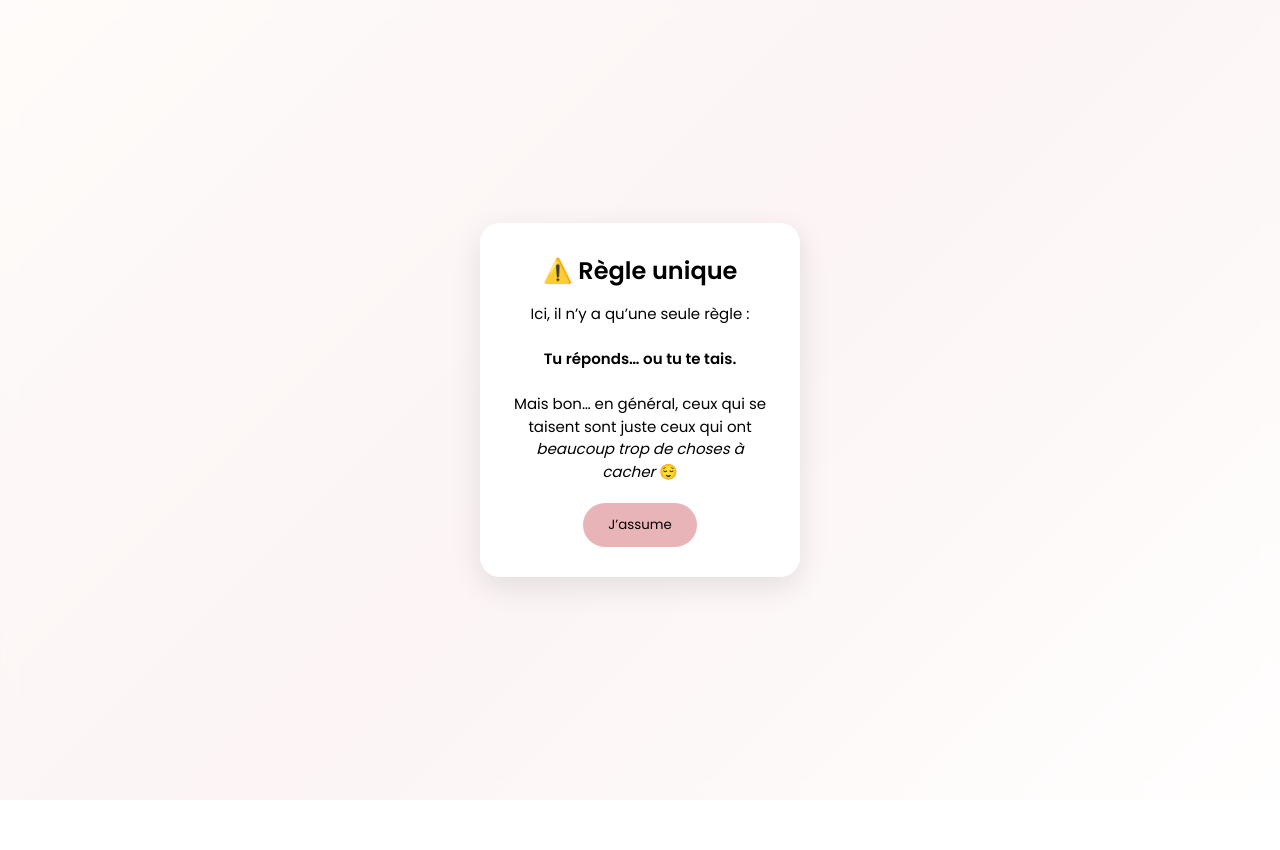
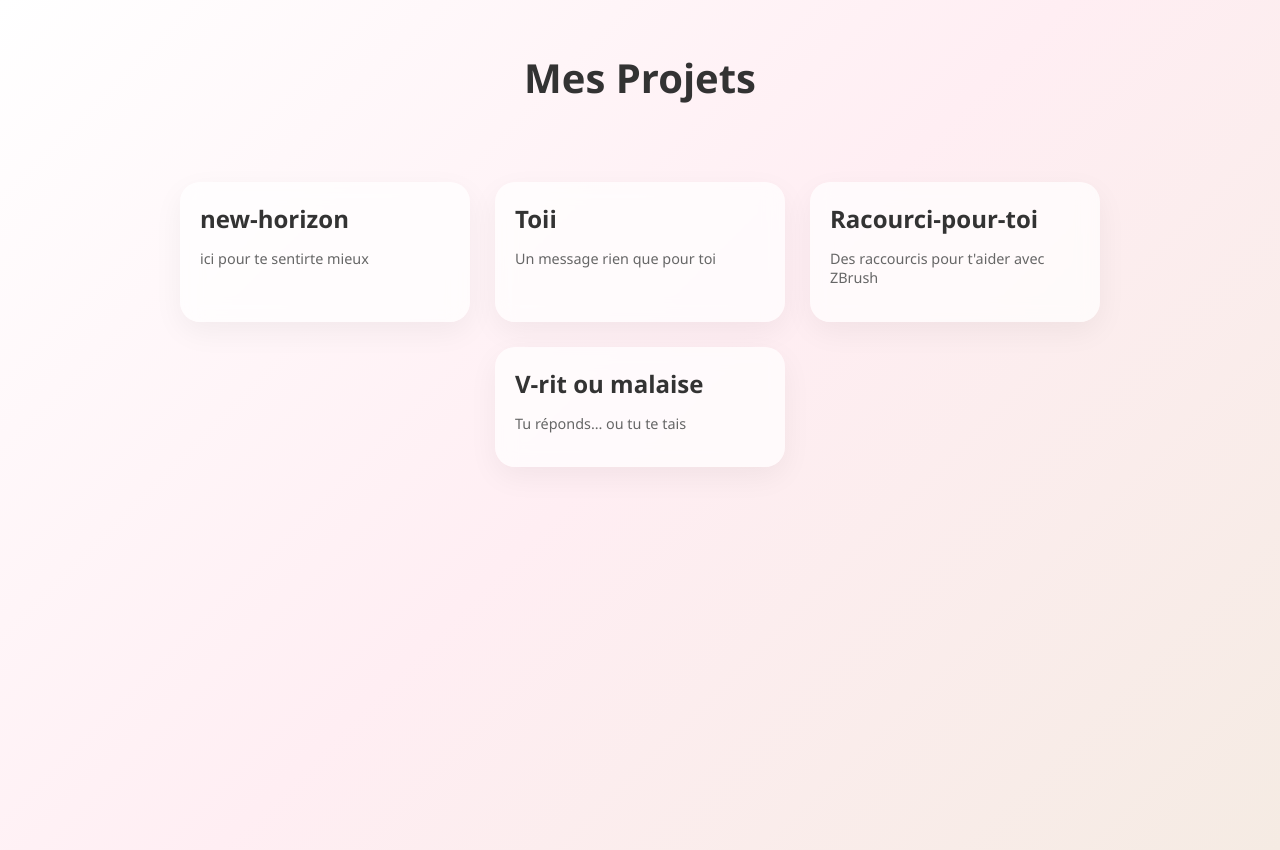
Before and after one commit to MohamedVanWichelen/Pour-Sofia, a plain HTML site: page index.html in a window 1280 px wide. Before the commit the page ends 800 px from the top, so only its background shows below. Drawn offline with Linux system fonts and the light colour scheme.

Commit message:
Add files via upload

```diff
--- a/index.html
+++ b/index.html
@@ -1,203 +1,114 @@
 <!DOCTYPE html>
 <html lang="fr">
+
 <head>
-<meta charset="UTF-8">
-<meta name="viewport" content="width=device-width, initial-scale=1.0">
-<title>Vérité ou malaise</title>
-<link href="https://fonts.googleapis.com/css2?family=Poppins:wght@300;400;600&display=swap" rel="stylesheet">
+    <meta charset="UTF-8">
+    <title>Mes Projets</title>
+    <link rel="stylesheet" href="style.css">
+</head>
 <style>
-*{margin:0;padding:0;box-sizing:border-box;font-family:'Poppins',sans-serif}
-body{
-  height:100vh;
-  display:flex;
-  justify-content:center;
-  align-items:center;
-  background:linear-gradient(135deg,#F5E6DA,#E8B4B8,#FFF9F5);
-}
-.app{
-  width:100%;
-  height:100vh;
-  display:flex;
-  flex-direction:column;
-  justify-content:center;
-  align-items:center;
-  text-align:center;
-  padding:20px;
-}
-h1{font-size:30px;margin-bottom:40px;font-weight:600}
+    body {
+        margin: 0;
+        font-family: "Segoe UI", sans-serif;
 
-/* INTRO OVERLAY */
-.overlay{
-  position:fixed;
-  top:0;left:0;
-  width:100%;height:100%;
-  background:rgba(255,255,255,0.85);
-  backdrop-filter:blur(8px);
-  display:flex;
-  justify-content:center;
-  align-items:center;
-  z-index:10;
-}
-.modal{
-  background:white;
-  padding:30px;
-  border-radius:20px;
-  max-width:320px;
-  box-shadow:0 10px 30px rgba(0,0,0,0.1);
-  text-align:center;
-}
-.modal h2{margin-bottom:15px}
-.modal p{font-size:15px;line-height:1.5;margin-bottom:20px}
-.modal button{
-  background:#E8B4B8;
-  border:none;
-  padding:12px 25px;
-  border-radius:25px;
-  cursor:pointer;
-}
+        background: linear-gradient(135deg,
+                #ffffff,
+                #ffeef3,
+                #f5ebe3);
 
-.loader{
-  width:90px;height:90px;border-radius:50%;
-  border:6px solid rgba(255,255,255,0.6);
-  border-top:6px solid #E8B4B8;
-  animation:spin 1s linear infinite;
-  opacity:0;
-}
-.loader.active{opacity:1}
-@keyframes spin{from{transform:rotate(0)}to{transform:rotate(360deg)}}
+        min-height: 100vh;
+    }
 
-button.main{
-  margin-top:30px;
-  background:#E8B4B8;
-  border:none;
-  padding:15px 30px;
-  border-radius:30px;
-  font-size:16px;
-  cursor:pointer;
-}
+    .title {
+        text-align: center;
+        margin-top: 50px;
+        font-size: 2.5rem;
+        color: #333;
+    }
 
-.card{
-  margin-top:40px;
-  padding:25px;
-  border-radius:20px;
-  background:rgba(255,255,255,0.6);
-  backdrop-filter:blur(10px);
-  box-shadow:0 10px 30px rgba(0,0,0,0.1);
-  max-width:320px;
-  opacity:0;
-  transform:translateY(20px) scale(0.95);
-  transition:all 0.5s ease;
-}
-.card.show{opacity:1;transform:translateY(0) scale(1)}
-.card p{font-size:18px;line-height:1.5}
+    .projects {
+        display: flex;
+        flex-wrap: wrap;
+        justify-content: center;
+        gap: 25px;
+        padding: 50px;
+    }
+
+    .card {
+        width: 250px;
+        padding: 20px;
+        border-radius: 20px;
+
+        background: rgba(255, 255, 255, 0.7);
+        backdrop-filter: blur(10px);
+
+        text-decoration: none;
+        color: #333;
+
+        box-shadow: 0 10px 30px rgba(0, 0, 0, 0.05);
+
+        transition: all 0.3s ease;
+    }
+
+    .card:hover {
+        transform: translateY(-5px) scale(1.02);
+        box-shadow: 0 20px 40px rgba(0, 0, 0, 0.08);
+    }
+
+    .card h2 {
+        margin: 0 0 10px;
+    }
+
+    .card p {
+        font-size: 0.9rem;
+        color: #666;
+    }
+
+    .cardT {
+        width: 250px;
+        padding: 20px;
+        border-radius: 20px;
+
+        background: rgba(90, 90, 90, 0.7);
+        backdrop-filter: blur(10px);
+
+        text-decoration: none;
+        color: #333;
+
+        box-shadow: 0 10px 30px rgba(0, 0, 0, 0.05);
+
+        transition: all 0.3s ease;
+    }
 </style>
-</head>
+
 <body>
 
-<!-- INTRO -->
-<div class="overlay" id="overlay">
-  <div class="modal">
-    <h2>⚠️ Règle unique</h2>
-    <p>
-      Ici, il n’y a qu’une seule règle :<br><br>
-      <strong>Tu réponds… ou tu te tais.</strong><br><br>
-      Mais bon… en général, ceux qui se taisent sont juste ceux
-      qui ont <em>beaucoup trop de choses à cacher</em> 😌
-    </p>
-    <button onclick="startApp()">J’assume</button>
-  </div>
-</div>
+    <h1 class="title">Mes Projets</h1>
 
-<div class="app">
-  <h1>✨ Vérité ou malaise</h1>
-  <div class="loader" id="loader"></div>
-  <button class="main" onclick="spin()">Lancer</button>
-  <div class="card" id="card">
-    <p id="question"></p>
-  </div>
-</div>
+    <div class="projects">
 
-<script>
-function startApp(){
-  document.getElementById('overlay').style.display='none';
-}
+        <a href="https://new-horizon-ecru.vercel.app" class="card">
+            <h2>new-horizon</h2>
+            <p>ici pour te sentirte mieux</p>
+        </a>
 
-const questions = [
-"Quel est ton dernier mensonge ?",
-"Une habitude bizarre que tu as ?",
-"Ton plus grand regret récent ?",
-"Qui t’attire secrètement ?",
-"Quel est ton plus gros défaut ?",
-"Une chose que tu n’assumes pas ?",
-"La dernière personne que tu as stalk ?",
-"Ton crush actuel ?",
-"Un secret que peu de gens connaissent ?",
-"Une peur que tu caches ?",
-"Ton pire moment gênant ?",
-"Une chose que tu changerais dans ta vie ?",
-"As-tu déjà menti à quelqu’un ici ?",
-"Ton plus gros complexe ?",
-"Une chose que tu regretteras peut-être plus tard ?",
-"As-tu déjà triché ?",
-"Une chose que tu fais en cachette ?",
-"Ton plus grand rêve ?",
-"Une personne que tu envies ?",
-"Une chose que tu n’as jamais osé dire ?",
-"Ton pire souvenir ?",
-"Une chose que tu voudrais oublier ?",
-"As-tu déjà brisé un cœur ?",
-"As-tu déjà été jaloux ?",
-"Une chose que tu trouves attirante chez quelqu’un ?",
-"Une habitude honteuse ?",
-"Ton dernier moment de honte ?",
-"Une chose que tu fais quand personne ne regarde ?",
-"Une erreur que tu referais ?",
-"Ton plus grand accomplissement ?",
-"Une chose que tu n’aimes pas chez toi ?",
-"As-tu déjà eu un crush sur un ami ?",
-"Une chose que tu regrettes d’avoir dit ?",
-"Une peur irrationnelle ?",
-"Une chose que tu voudrais améliorer ?",
-"Ton plus beau souvenir ?",
-"Une personne qui t’a marqué ?",
-"Une chose que tu caches à ta famille ?",
-"Une chose que tu fais trop souvent ?",
-"Une qualité que tu admires chez quelqu’un ?",
-"Une chose que tu détestes ?",
-"Ton plus gros mensonge ?",
-"Une chose que tu voudrais avouer ?",
-"Une chose que tu n’as jamais faite ?",
-"Une situation où tu t’es senti mal ?",
-"Une chose que tu ferais si tu n’avais pas peur ?",
-"Une chose que tu voudrais changer chez quelqu’un ?",
-"Une chose que tu gardes pour toi ?",
-"Une pensée que tu n’as jamais dite ?",
-"Une chose qui te rend vraiment heureux ?"
-];
+        <a href="https://mohamedvanwichelen.github.io/Toii/" class="card">
+            <h2>Toii</h2>
+            <p>Un message rien que pour toi</p>
+        </a>
 
-let loading = false;
+        <a href="https://mohamedvanwichelen.github.io/Racourci-pour-toi/" class="card">
+            <h2>Racourci-pour-toi</h2>
+            <p>Des raccourcis pour t'aider avec ZBrush</p>
+        </a>
 
-function spin(){
-  if(loading) return;
-  loading = true;
+        <a href="https://mohamedvanwichelen.github.io/V-rit-ou-malaise/" class="card">
+            <h2>V-rit ou malaise</h2>
+            <p>Tu réponds… ou tu te tais</p>
+        </a>
 
-  const loader = document.getElementById('loader');
-  const card = document.getElementById('card');
-  const questionEl = document.getElementById('question');
+    </div>
 
-  card.classList.remove('show');
-  loader.classList.add('active');
+</body>
 
-  setTimeout(()=>{
-    const random = Math.floor(Math.random()*questions.length);
-    questionEl.textContent = questions[random];
-
-    loader.classList.remove('active');
-    card.classList.add('show');
-
-    loading = false;
-  },2000);
-}
-</script>
-</body>
 </html>
```
